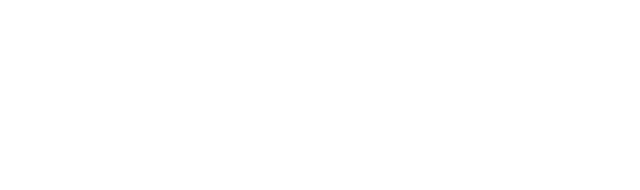
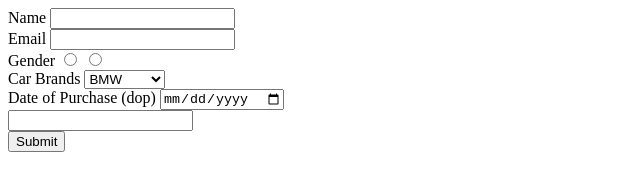
Before and after one commit to acciojob/car-insurance-form-Shikhar2001Bhadani, a website: page main.html in a window 1280 px wide. Shown: the whole page, without its empty margins (0-640 px from the left). Drawn offline with Linux system fonts and the light colour scheme.

Commit message:
created a submission

```diff
--- a/main.html
+++ b/main.html
@@ -3,10 +3,47 @@
 <html>
 
 <head>
+	<title>Car Insurance Registration Form</title>
 	<link rel="stylesheet" href="styles.css">
 </head>
 
 <body>
+	<form>
+		<label for="name">Name</label>
+		<input type="text" required id="name">
+	</br>
+		<label>Email</label>
+		<input type="email" required id="email">
+	</br>
+		<label>Gender</label>
+		<input type="radio" required name="gender">
+		<input type="radio" required name="gender">
+	</br>
+		<label for="cars">Car Brands</label>
+		<select id="cars">
+			<option>BMW</option>
+			<option>Audi</option>
+			<option>Mercedez</option>
+		</select>
+	</br>
+		<label for="dop">Date of Purchase (dop)</label>
+		<input type="date" required id="dop">
+	</br>
+		<label for="password"></label>
+		<input type="password" required id="password">
+	</br>
+		<button type="submit">Submit</button>
+
+
+
+
+
+
+
+
+
+
+	</form>
 	<!-- the entire body must be written by student -->
     <script type="text/javascript" src="./script.js">
 </script>
```
